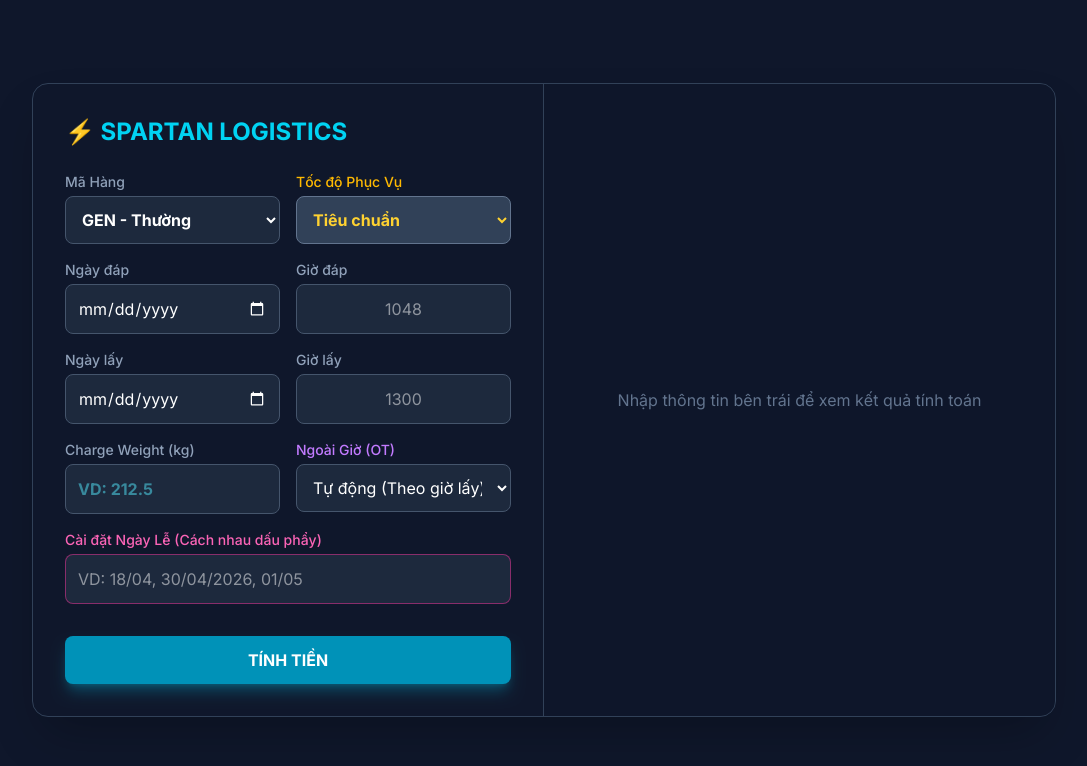
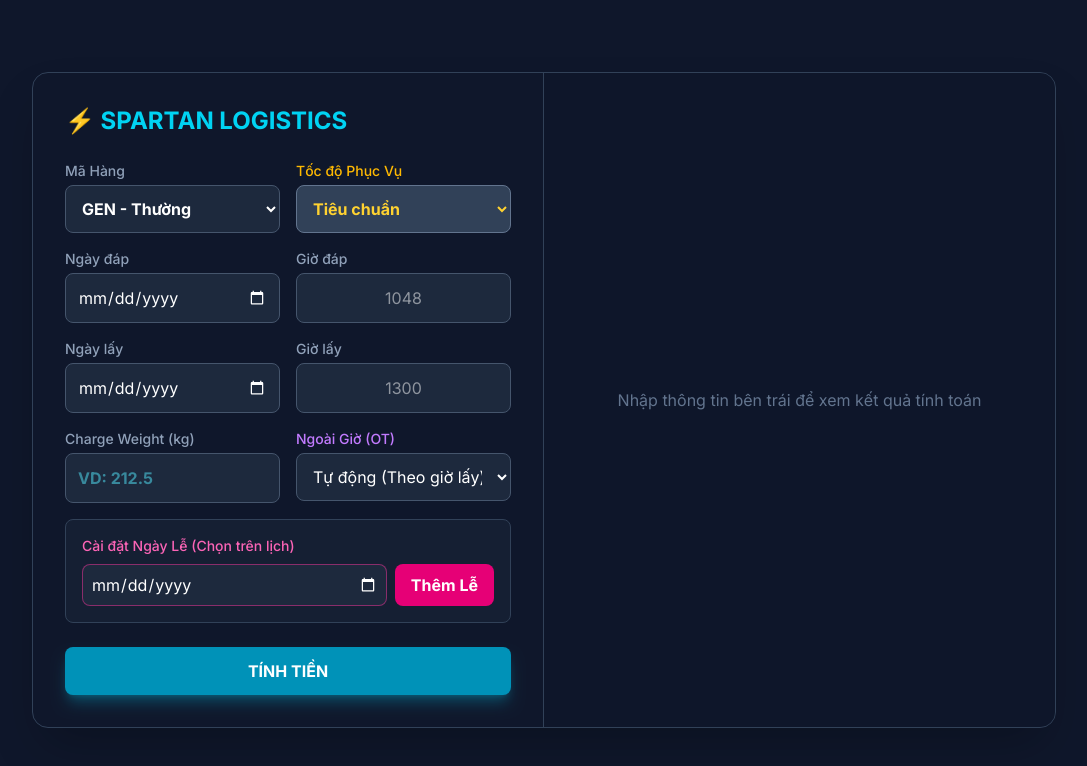
Before and after one commit to tddv2017/spartan-logistics, a Next.js app: page / in a window 1280 px wide. Shown: the top 766 px of the page, without its empty margins (96-1183 px from the left). Built offline with nearby package versions, Linux system fonts and the light colour scheme.

Commit message:
update lại phần chọn lịch

```diff
--- a/app/components/InputForm.tsx
+++ b/app/components/InputForm.tsx
@@ -1,6 +1,27 @@
 "use client";
+import { useState } from 'react';
 
 export default function InputForm({ formData, handleChange, handleBlurTime, calculateFees }: any) {
+    // Biến phụ để lưu ngày đang chọn trên lịch trước khi nhấn "Thêm"
+    const [tempHoliday, setTempHoliday] = useState("");
+
+    const addHoliday = () => {
+        if (!tempHoliday) return;
+        // Kiểm tra xem ngày đó đã được thêm chưa, nếu chưa thì push vào mảng
+        if (!formData.holidays.includes(tempHoliday)) {
+            handleChange({
+                target: { name: 'holidays', value: [...formData.holidays, tempHoliday] }
+            });
+        }
+        setTempHoliday(""); // Xóa ô chọn sau khi thêm
+    };
+
+    const removeHoliday = (dateToRemove: string) => {
+        handleChange({
+            target: { name: 'holidays', value: formData.holidays.filter((d: string) => d !== dateToRemove) }
+        });
+    };
+
     return (
         <div className="w-full md:w-1/2 p-8 border-b md:border-b-0 md:border-r border-slate-700">
             <h2 className="text-2xl font-bold mb-6 text-cyan-400">⚡ SPARTAN LOGISTICS</h2>
@@ -69,13 +90,46 @@
                     </div>
                 </div>
 
-                {/* THÊM KHUNG CÀI ĐẶT NGÀY LỄ VÀO ĐÂY */}
-                <div>
-                    <label className="block text-sm font-medium text-pink-400 mb-1">Cài đặt Ngày Lễ (Cách nhau dấu phẩy)</label>
-                    <input type="text" name="holidays" value={formData.holidays} onChange={handleChange} placeholder="VD: 18/04, 30/04/2026, 01/05" className="w-full bg-slate-800 border border-pink-500/50 rounded-lg p-3 text-white focus:outline-none focus:border-pink-500"/>
+                {/* KHUNG CÀI ĐẶT NGÀY LỄ (DẠNG LỊCH) */}
+                <div className="p-4 bg-slate-800/50 border border-slate-700 rounded-lg">
+                    <label className="block text-sm font-medium text-pink-400 mb-2">Cài đặt Ngày Lễ (Chọn trên lịch)</label>
+                    <div className="flex gap-2">
+                        <input
+                            type="date"
+                            value={tempHoliday}
+                            onChange={(e) => setTempHoliday(e.target.value)}
+                            className="flex-1 bg-slate-800 border border-pink-500/50 rounded-lg p-2 text-white focus:outline-none focus:border-pink-500 [color-scheme:dark]"
+                        />
+                        <button
+                            type="button"
+                            onClick={addHoliday}
+                            className="bg-pink-600 hover:bg-pink-500 text-white font-bold py-2 px-4 rounded-lg transition-colors"
+                        >
+                            Thêm Lễ
+                        </button>
+                    </div>
+
+                    {/* KHU VỰC HIỂN THỊ TAG NGÀY LỄ */}
+                    {formData.holidays.length > 0 && (
+                        <div className="flex flex-wrap gap-2 mt-3">
+                            {formData.holidays.map((h: string) => (
+                                <span key={h} className="bg-pink-500/20 text-pink-300 border border-pink-500/50 px-3 py-1 rounded-full text-sm flex items-center gap-2">
+                                    {/* Đảo ngược YYYY-MM-DD thành DD/MM/YYYY cho dễ nhìn */}
+                                    {h.split('-').reverse().join('/')}
+                                    <button
+                                        type="button"
+                                        onClick={() => removeHoliday(h)}
+                                        className="text-pink-400 hover:text-white hover:bg-pink-500/50 rounded-full w-5 h-5 flex items-center justify-center transition-colors"
+                                    >
+                                        ✕
+                                    </button>
+                                </span>
+                            ))}
+                        </div>
+                    )}
                 </div>
 
-                <button onClick={calculateFees} className="w-full mt-4 bg-cyan-600 hover:bg-cyan-500 text-white font-bold py-3 px-4 rounded-lg transition duration-200 shadow-lg shadow-cyan-500/30">
+                <button onClick={calculateFees} className="w-full mt-2 bg-cyan-600 hover:bg-cyan-500 text-white font-bold py-3 px-4 rounded-lg transition duration-200 shadow-lg shadow-cyan-500/30">
                     TÍNH TIỀN
                 </button>
             </div>
--- a/app/page.tsx
+++ b/app/page.tsx
@@ -23,7 +23,7 @@
     const [formData, setFormData] = useState<any>({
         code: 'GEN', express: '0', otSelect: 'auto',
         d1Val: '', t1Val: '', d2Val: '', t2Val: '', cwInput: '',
-        holidays: '' // ĐÃ THÊM BIẾN NGÀY LỄ VÀO ĐÂY
+        holidays: [] // ĐÃ SỬA: Chuyển thành dạng mảng (Array) để chứa nhiều ngày
     });
     const [result, setResult] = useState<any>(null);
 
--- a/app/utils/calculator.ts
+++ b/app/utils/calculator.ts
@@ -14,15 +14,14 @@
     const cal2 = new Date(dt2.getFullYear(), dt2.getMonth(), dt2.getDate());
     const calDiff = Math.round((cal2.getTime() - cal1.getTime()) / (1000 * 60 * 60 * 24)) + 1;
 
-    // --- BỘ NHẬN DIỆN NGÀY LỄ ---
-    const holidayList = (holidays || "").split(",").map((s: string) => s.trim()).filter(Boolean);
+    // --- BỘ NHẬN DIỆN NGÀY LỄ (Từ mảng Input Form) ---
+    // holidays giờ đây là mảng: ["2026-04-30", "2026-05-01"]
     const checkIsHoliday = (dObj: Date) => {
         const d = dObj.getDate().toString().padStart(2, '0');
         const m = (dObj.getMonth() + 1).toString().padStart(2, '0');
         const y = dObj.getFullYear();
-        const fullDate = `${d}/${m}/${y}`; // So sánh: 30/04/2026
-        const shortDate = `${d}/${m}`;     // So sánh: 30/04
-        return holidayList.includes(fullDate) || holidayList.includes(shortDate);
+        const yyyy_mm_dd = `${y}-${m}-${d}`;
+        return holidays.includes(yyyy_mm_dd);
     };
 
     // --- 1. PHÍ PHỤC VỤ ---
@@ -91,9 +90,9 @@
                 for (let i = 3; i < calDiff; i++) {
                     let tempDate = new Date(cal1.getTime() + i * 24 * 60 * 60 * 1000);
                     let isSun = tempDate.getDay() === 0;
-                    let isHol = checkIsHoliday(tempDate); // Né thêm ngày Lễ
+                    let isHol = checkIsHoliday(tempDate);
 
-                    if (!isSun && !isHol) { // Bỏ qua nếu là CN hoặc Lễ
+                    if (!isSun && !isHol) { // Bỏ qua Chủ Nhật và Lễ
                         chargeableDays++;
                         if (chargeableDays <= 3) {
                             g1_count++;
```
